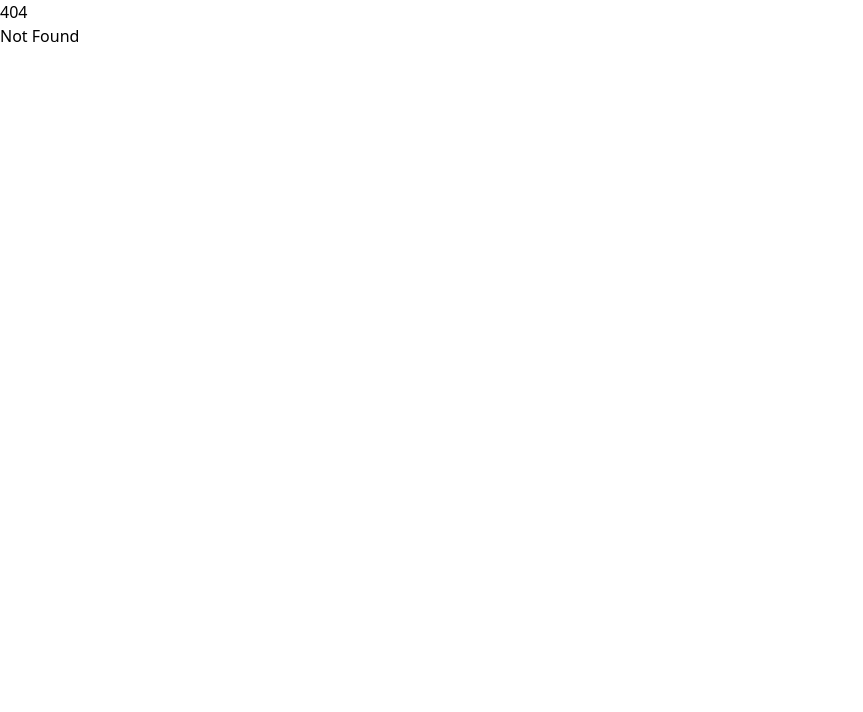
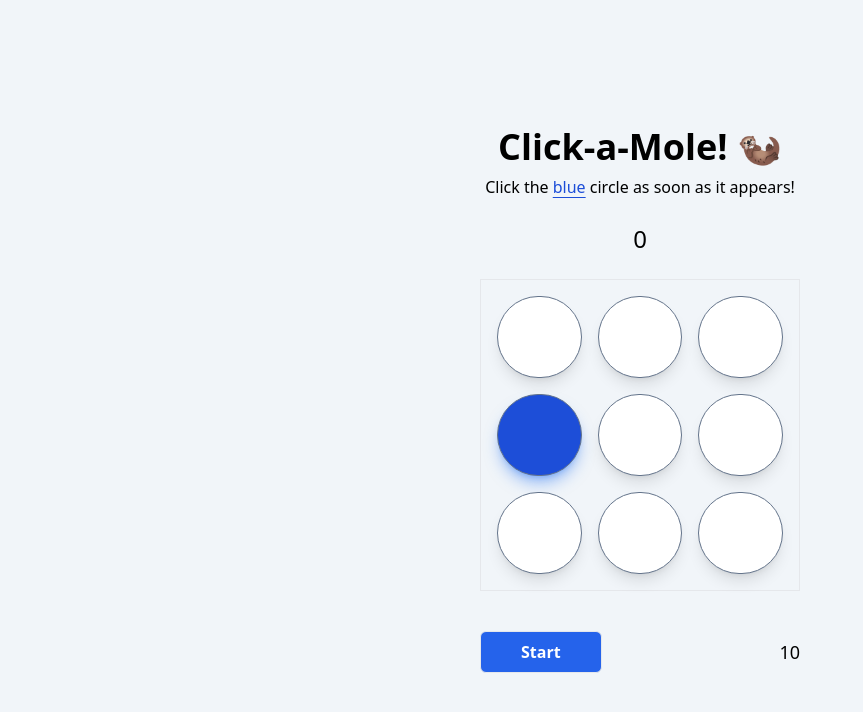
Before and after one commit to Teach-Me-Daddy/jay-demo, a SvelteKit app: page /v2 in a window 1280 px wide. Before the commit this address had no page. Shown: the top 712 px of the page, without its empty margins (0-863 px from the left). Built offline with nearby package versions, Linux system fonts and the light colour scheme.

Commit message:
Implement click-a-mole

```diff
--- /dev/null
+++ b/src/routes/v2/+page.svelte
@@ -0,0 +1,103 @@
+<script lang="ts">
+  import { fly } from "svelte/transition";
+
+  let clicks = 0;
+  let intervalId = 0;
+  let countdown = 10;
+  let gameStart = false;
+  let randomNumber = Math.floor(Math.random() * 9);
+
+  const changeTile = (e: any) => {
+    if (!gameStart) {
+      return;
+    }
+    if (Number(e.target.classList[0]) === randomNumber) {
+      randomNumber = Math.floor(Math.random() * 9);
+      addClicks();
+    } else {
+      if (clicks >= 0) {
+        reduceClicks();
+      }
+    }
+  };
+
+  const addClicks = () => (clicks += 1);
+
+  const reduceClicks = () => (clicks -= 1);
+
+  const reduceCountdown = () => {
+    if (countdown) {
+      countdown -= 1;
+    } else {
+      clearInterval(intervalId);
+      gameStart = false;
+    }
+  };
+
+  const startCountdown = () => {
+    gameStart = true;
+    intervalId = setInterval(reduceCountdown, 1000);
+  };
+
+  const resetCountdown = () => {
+    gameStart = false;
+    clearInterval(intervalId);
+    countdown = 10;
+    clicks = 0;
+  };
+</script>
+
+<div
+  class="flex flex-col justify-center items-center h-screen bg-slate-100 text-center"
+>
+  <div class="mb-6">
+    <h1 class="text-4xl mb-2 font-extrabold">Click-a-Mole! 🦦</h1>
+    <p class="font-thin">
+      Click the <span
+        class="text-blue-700 font-normal underline underline-offset-4"
+        >blue</span
+      > circle as soon as it appears!
+    </p>
+  </div>
+
+  <p class="mb-6 text-2xl">{clicks < 0 ? "Stop fooling around 🙄" : clicks}</p>
+
+  <div
+    class="grid game grid-cols-3 w-3/4 max-w-80 gap-4 mb-10 mx-auto border p-4"
+  >
+    {#each Array(9) as _, index}
+      <button
+        class="{`${index}`} {index === randomNumber
+          ? 'bg-blue-700 shadow-lg shadow-blue-500/50 hover:shadow-none'
+          : 'bg-white shadow-lg shadow-white-500/50 hover:shadow-none'}"
+        on:click={changeTile}
+      ></button>
+    {/each}
+  </div>
+
+  <div class="flex justify-between items-center w-3/4 max-w-80">
+    {#if countdown}
+      <button
+        class="border px-10 py-2 rounded-md bg-blue-600 text-white font-bold disabled:opacity-50 disabled:cursor-not-allowed"
+        disabled={gameStart}
+        on:click={startCountdown}>Start</button
+      >
+    {:else}
+      <button
+        class="border px-10 py-2 rounded-md border-blue-700 bg-white text-blue-700 font-bold"
+        on:click={resetCountdown}>Reset</button
+      >
+    {/if}
+    {#key countdown}
+      <p in:fly={{ y: "1em" }} class="text-lg">
+        {countdown ? countdown : "Game Over 👾"}
+      </p>
+    {/key}
+  </div> <!-- controls-->
+</div> <!-- container-->
+
+<style lang="postcss">
+  .game button {
+    @apply text-red-50 py-10 border border-slate-500 rounded-full hover:opacity-90;
+  }
+</style>
```
